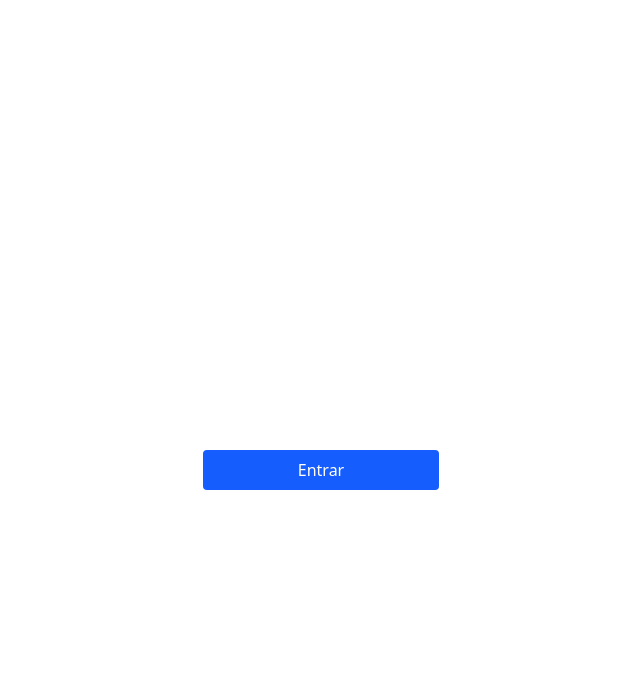
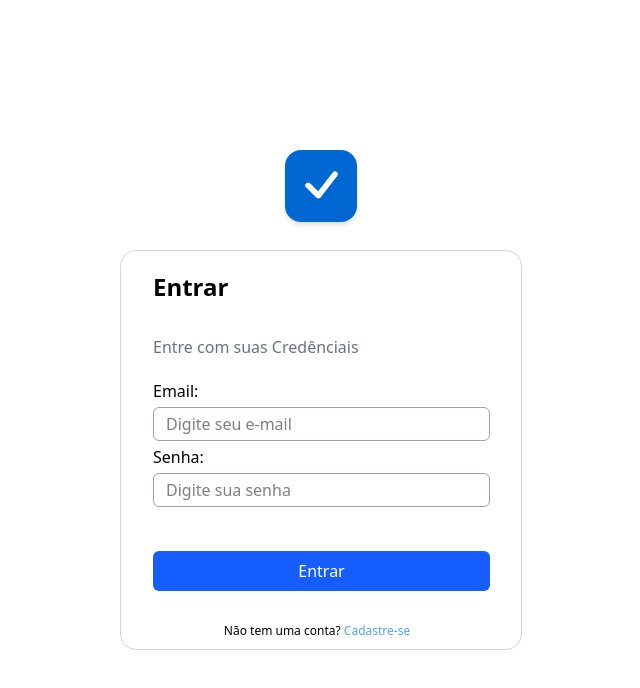
Before and after one commit to KauanSouzaD/projeto_vite, a React (Vite) app: page /login in a window 1280 px wide. Shown: the top 688 px of the page, without its empty margins (319-959 px from the left). Built offline with nearby package versions, Linux system fonts and the light colour scheme.

Commit message:
Tela de Login Criada

```diff
--- a/src/pages/Auth/Login.tsx
+++ b/src/pages/Auth/Login.tsx
@@ -38,30 +38,37 @@ export default function Login() {
     }
 
     return (
-        <div className="flex h-[400px] w-full overflow-hidden">
-            <div className="dark:bg-neutral-900 md:w-[300px] flex-none w-[300px] h-full flex flex-col justify-center p-8 text-white rounded-md">
-                <div className="text-2xl text-left font-bold pb-8">Login</div>
+        <>
+        <div className=''>
+           <img className='w-18 mb-7 mx-auto rounded-2xl shadow-md' src="../public/Logo.png" alt="#" />
+        </div>
+        <div className="flex h-[400px] w-full border border-gray-300 rounded-2xl mt-5">
+            <div className="md:w-[400px] flex-none w-[300px] h-[400px] flex flex-col justify-center p-8 text-white rounded-md">
+                <div className="mt-7 text-black text-2xl text-left font-bold pb-8">Entrar</div>
+                <p className='text-left text-gray-500 mb-5'>Entre com suas Credênciais</p>
                 <form onSubmit={handleSubmit} className="w-full max-w-[280px]">
                     <div>
-                        <label className="block mb-1 text-left">
+                        <label className="text-black block mb-1 text-left">
                             Email:
                             <input
                                 type="email"
                                 value={email}
                                 onChange={(e) => setEmail(e.target.value)}
-                                className="w-full px-3 py-1 border border-white text-white bg-transparent outline-1 focus:outline-none focus:ring-2 focus:ring-white mt-1 rounded-md"
+                                className="w-[337px] px-3 py-1 border border-gray-400 text-black bg-transparent outline-0 focus:outline-none focus:ring-2 focus:ring-white mt-1 rounded-md"
+                                placeholder='Digite seu e-mail'
                             />
                         </label>
                     </div>
 
                     <div>
-                        <label className="block mb-1 text-left">
+                        <label className="text-black block mb-1 text-left">
                             Senha:
                             <input
                                 type="password"
                                 value={password}
                                 onChange={(e) => setPassword(e.target.value)}
-                                className="w-full px-3 py-1 border border-white text-white bg-transparent outline-1 focus:outline-none focus:ring-2 focus:ring-white mt-1 rounded-md"
+                                className="w-[337px] px-3 py-1 border border-gray-400 text-black bg-transparent outline-0 focus:outline-none focus:ring-2 focus:ring-white mt-1 rounded-md"
+                                placeholder='Digite sua senha'
                             />
                         </label>
                     </div>
@@ -72,14 +79,15 @@ export default function Login() {
 
                     <button
                         type="submit"
-                        className="w-full bg-blue-600 hover:bg-blue-700 py-2 rounded font-medium text-white appearance-none border-0 focus:outline-none focus:ring-2 focus:ring-blue-400 mt-10"
+                        className="w-[337px] bg-blue-600 hover:bg-blue-700 py-2 rounded-md font-medium text-white appearance-none border-0 focus:outline-none focus:ring-2 focus:ring-blue-400 mt-10"
                     >
                         Entrar
                     </button>
 
-                    <div className='w-60 text-xs mt-15 mb-5'>Não tem uma conta?  <a className='text-1xl' href="/register">Cadastre-se</a></div>
+                    <div className='justify-center text-black w-60 text-xs mt-8 mb-5 m-11'>Não tem uma conta?  <a className='text-blue-400 text-1xl' href="/register">Cadastre-se</a></div>
                 </form>
             </div>
         </div>
+        </>
     )
 }
--- a/src/pages/Auth/Register.tsx
+++ b/src/pages/Auth/Register.tsx
@@ -18,7 +18,6 @@ export default function Register() {
             await a.register(name, email, password)
             navigate('/')
         } catch (err: any) {
-            // show error briefly (could be improved)
             alert(err?.message || 'Erro ao registrar')
         }
     }
```
